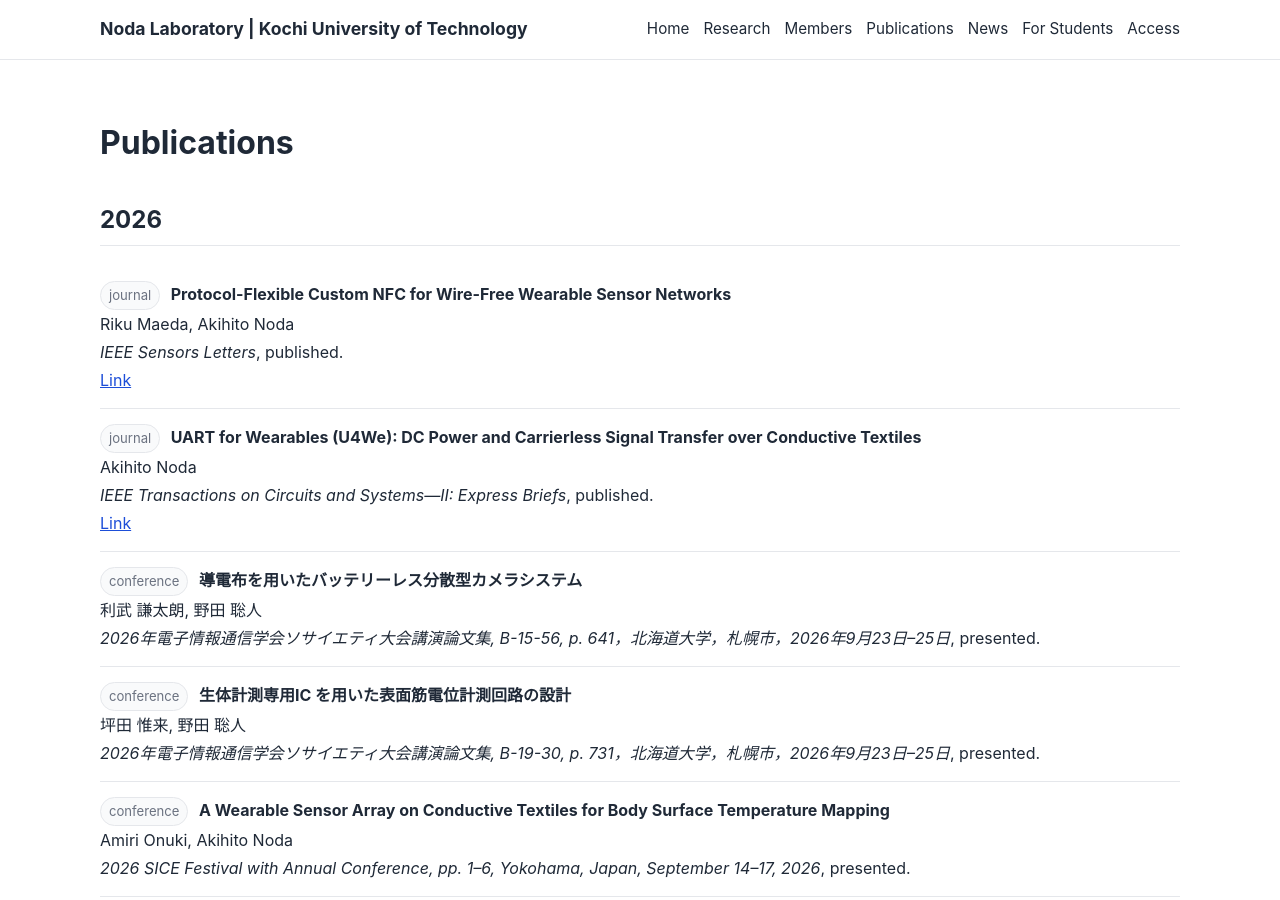
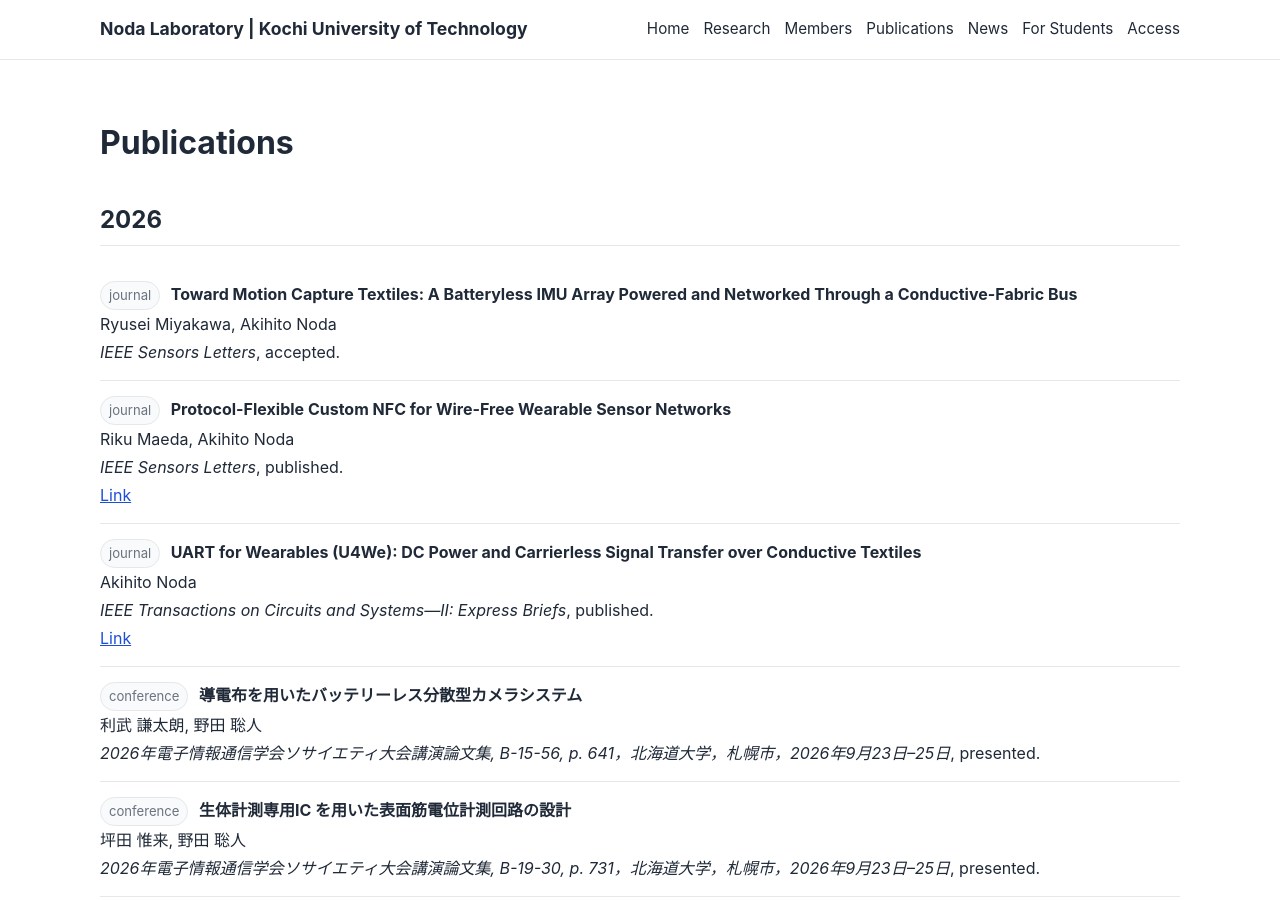
Before and after one commit to akihito-noda/lab-website, a Jekyll site: the page built from publications.md, in a window 1280 px wide and 900 px high. Built offline with Jekyll 4.4.1, drawn with Linux system fonts in a browser that asks for light colours.

Commit message:
Update publications.yml

```diff
--- a/_data/publications.yml
+++ b/_data/publications.yml
@@ -1,3 +1,11 @@
+- year: 2026
+  type: "journal"
+  authors: "Ryusei Miyakawa, Akihito Noda"
+  title: "Toward Motion Capture Textiles: A Batteryless IMU Array Powered and Networked Through a Conductive-Fabric Bus"
+  venue: "IEEE Sensors Letters"
+  status: "accepted"
+  url: ""
+
 - year: 2026
   type: "journal"
   authors: "Riku Maeda, Akihito Noda"
```
